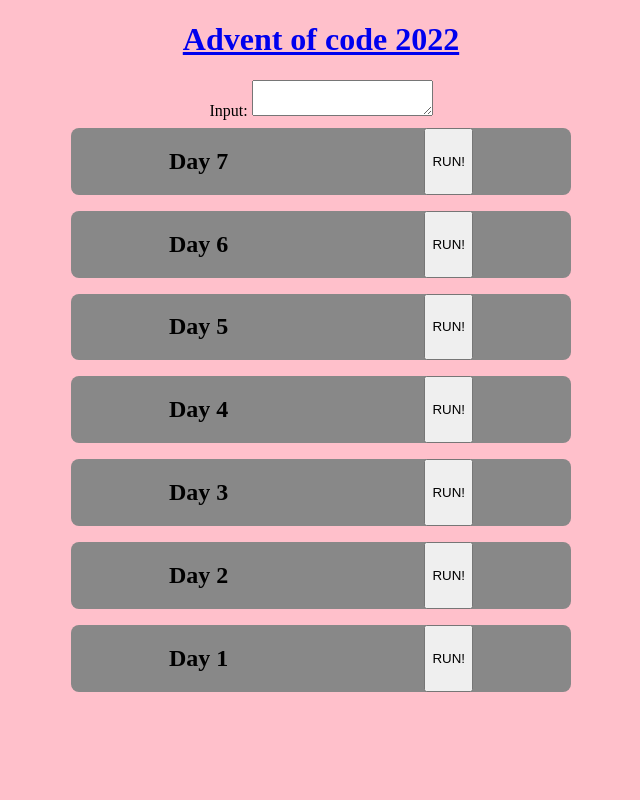
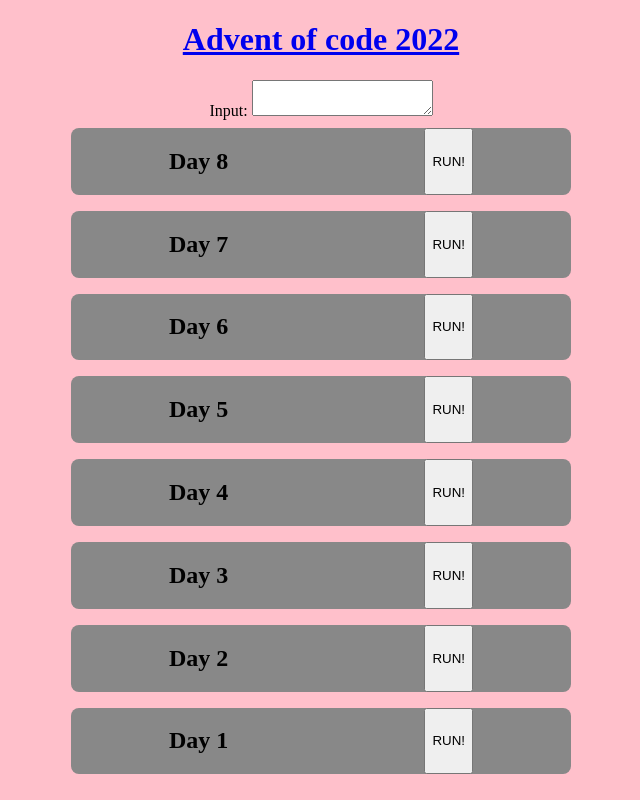
Before and after one commit to Demborg/aoc22, a React (Vite) app: page / in a window 1280 px wide. Shown: the whole page, without its empty margins (319-959 px from the left). Built offline with nearby package versions, Linux system fonts and the light colour scheme.

Commit message:
day8 part1

```diff
--- /dev/null
+++ b/src/8.ts
@@ -0,0 +1,36 @@
+import { Result } from "./types";
+export const day8 = (input: string): Result => {
+  const trees = input.split("\n").map((row) =>
+    [...row].map((t) => {
+      return { height: parseFloat(t), visibility: false };
+    })
+  );
+
+  [
+    { s: 0, d: 1, f: false },
+    { s: 0, d: 1, f: true },
+    { s: trees.length - 1, d: -1, f: false },
+    { s: trees.length - 1, d: -1, f: true },
+  ].forEach((pass) => {
+    for (let j = 0; j < trees.length; j++) {
+      let tallest = -1;
+      for (let i = pass.s; 0 <= i && i < trees.length; i += pass.d) {
+        const tree = pass.f ? trees[i][j] : trees [j][i]
+        if (tree.height > tallest) {
+          tree.visibility = true;
+          tallest = tree.height;
+        }
+      }
+    }
+  });
+
+  console.log(trees)
+  return [
+    trees.reduce(
+      (sum, row) =>
+        sum + row.reduce((s, tree) => s + (tree.visibility ? 1 : 0), 0),
+      0
+    ),
+    -1,
+  ];
+};
--- a/src/App.tsx
+++ b/src/App.tsx
@@ -8,6 +8,7 @@ import { day4 } from "./4";
 import { day5 } from "./5";
 import { day6 } from "./6";
 import { day7 } from "./7";
+import { day8 } from "./8";
 
 const Day = (props: {
   input: MutableRefObject<string>;
@@ -57,6 +58,7 @@ function App() {
         Input:{" "}
         <textarea onChange={(e) => (inputRef.current = e.target.value)} />
       </div>
+      <Day input={inputRef} day={8} function={day8} />
       <Day input={inputRef} day={7} function={day7} />
       <Day input={inputRef} day={6} function={day6} />
       <Day input={inputRef} day={5} function={day5} />
```
Also changed, not shown: 1 other file (tests, documents, lock files or other folders).
